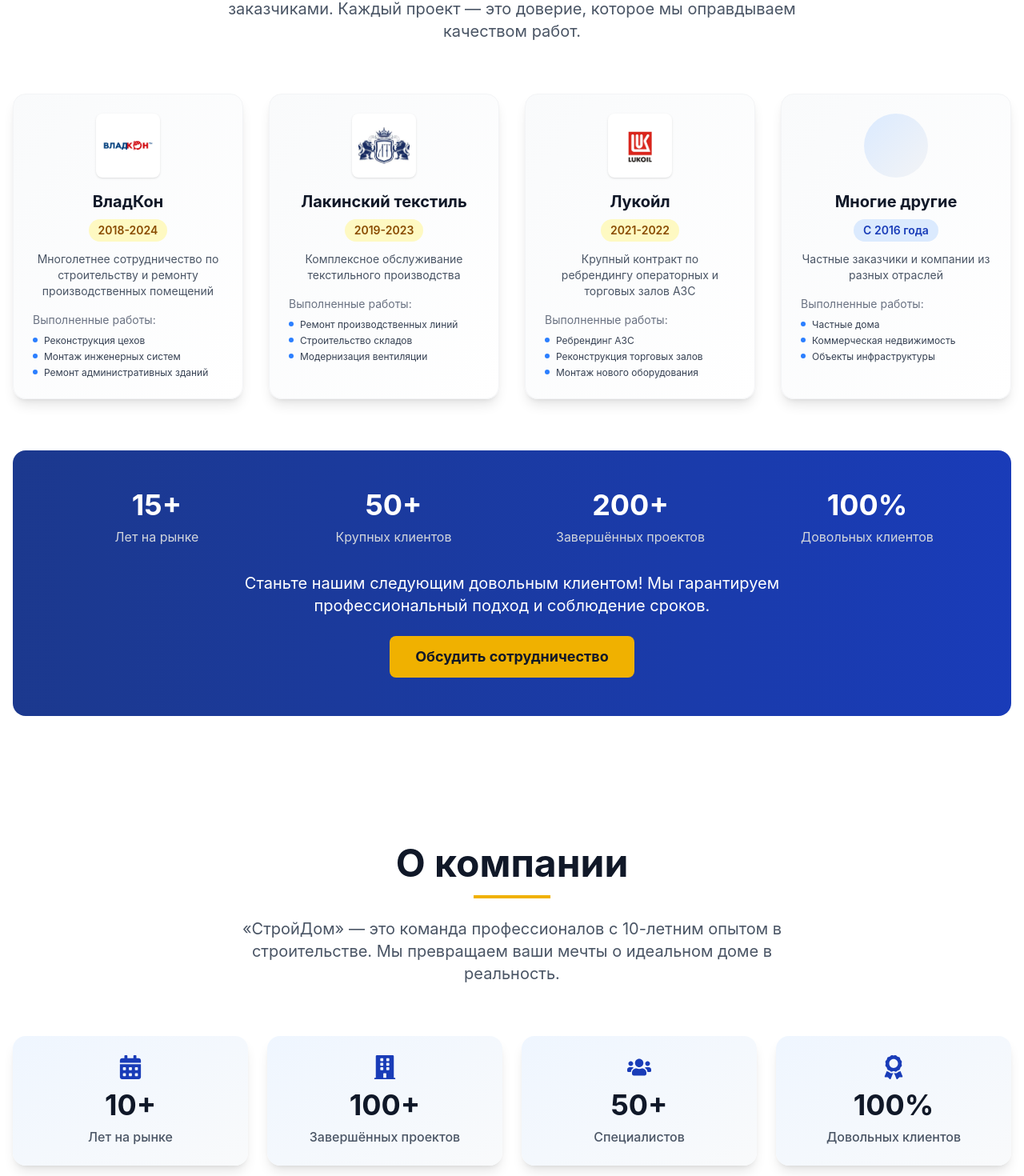
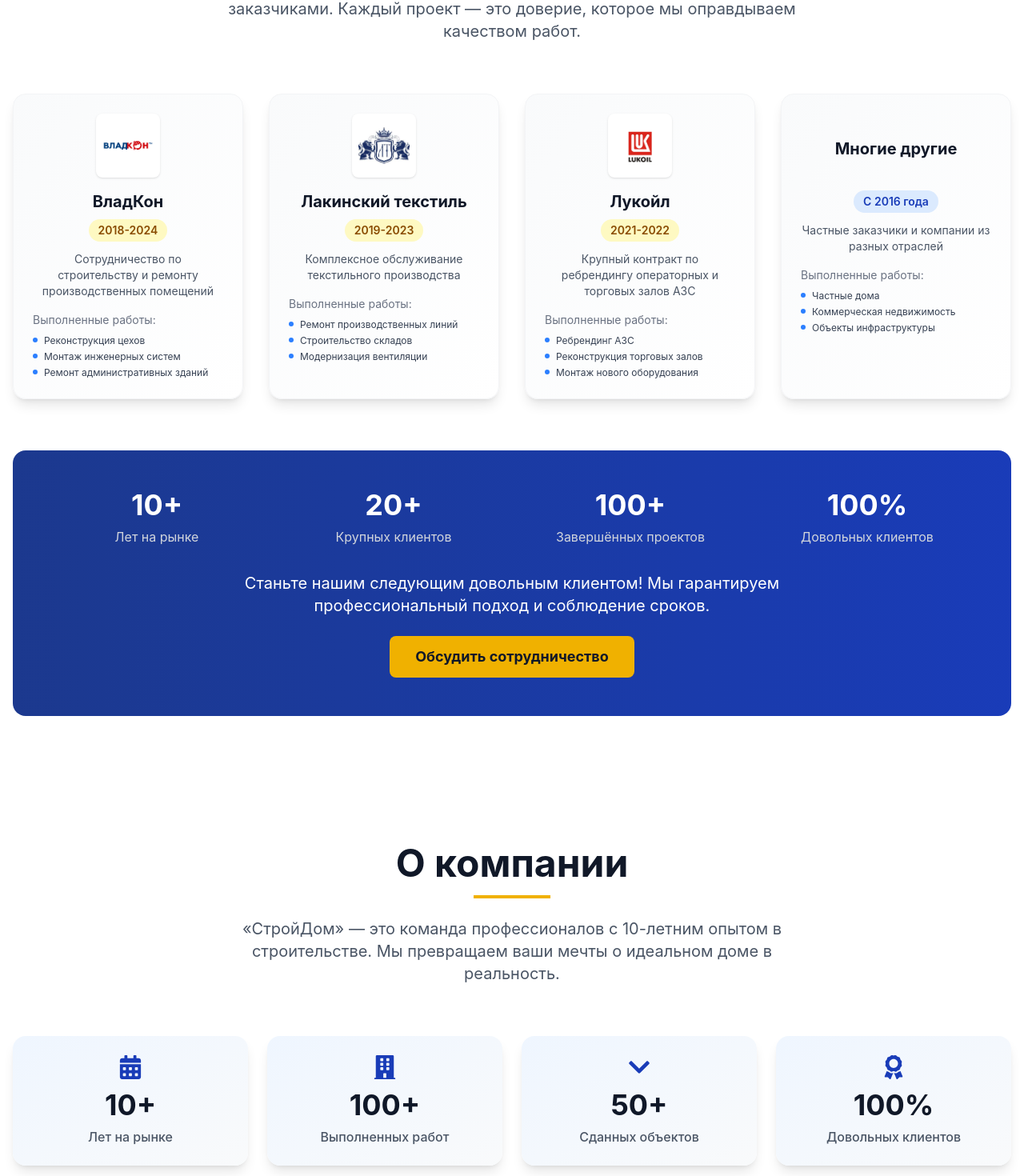
Before and after one commit to BogCsharp/stroy-partfolio, a React (Vite) app: page / in a window 1280 px wide. Shown: the part 4051-5521 px from the top of the page at 80% size. Built offline with nearby package versions, Linux system fonts and the light colour scheme.

Commit message:
New icon

```diff
--- a/index.html
+++ b/index.html
@@ -2,9 +2,8 @@
 <html lang="en">
   <head>
     <meta charset="UTF-8" />
-    <link rel="icon" type="image/svg+xml" href="/vite.svg" />
-    <meta name="viewport" content="width=device-width, initial-scale=1.0" />
-    <title>stroy-portfolio</title>
+<link rel="icon" type="image/png" href="/favicon.png" />    <meta name="viewport" content="width=device-width, initial-scale=1.0" />
+    <title>СтройДом</title>
   </head>
   <body>
     <div id="root"></div>
--- a/src/components/About.jsx
+++ b/src/components/About.jsx
@@ -19,8 +19,8 @@ const About = () => {
   // Статистика компании
   const stats = [
     { icon: <FaCalendarAlt />, value: '10+', label: 'Лет на рынке' },
-    { icon: <FaBuilding />, value: '100+', label: 'Завершённых проектов' },
-    { icon: <FaUsers />, value: '50+', label: 'Специалистов' },
+    { icon: <FaBuilding />, value: '100+', label: 'Выполненных работ' },
+    { icon: <FaChevronDown />, value: '50+', label: 'Сданных объектов ' },
     { icon: <FaAward />, value: '100%', label: 'Довольных клиентов' },
   ];
 
@@ -89,7 +89,7 @@ const About = () => {
           <div className="relative">
             <div className="relative rounded-2xl overflow-hidden shadow-2xl">
               <img
-                src="https://images.unsplash.com/photo-1545324418-cc1a3fa10c00?ixlib=rb-4.0.3&auto=format&fit=crop&w=2070&q=80"
+                src="/0.jpg"
                 alt="Наша команда на строительной площадке"
                 className="w-full h-auto"
               />
--- a/src/components/Clients.jsx
+++ b/src/components/Clients.jsx
@@ -5,7 +5,7 @@ const Clients = () => {
     {
       id: 1,
       name: 'ВладКон',
-      description: 'Многолетнее сотрудничество по строительству и ремонту производственных помещений',
+      description: 'Cотрудничество по строительству и ремонту производственных помещений',
       logo: '/logotip-vladkon.png',
       projects: ['Реконструкция цехов', 'Монтаж инженерных систем', 'Ремонт административных зданий'],
       years: '2018-2024',
@@ -57,8 +57,8 @@ const Clients = () => {
               key={client.id}
               className="bg-gradient-to-br from-gray-50 to-white rounded-2xl p-6 shadow-lg hover:shadow-xl transition-all duration-300 border border-gray-100 text-center"
             >
-              {/* Иконка/логотип */}
-              <div className="flex justify-center mb-4">
+              {/* Блок с логотипом/названием */}
+              <div className="flex justify-center mb-4 min-h-[80px] items-center">
                 {client.logo ? (
                   <div className="w-20 h-20 bg-white rounded-lg shadow-sm flex items-center justify-center p-2">
                     <img
@@ -68,15 +68,17 @@ const Clients = () => {
                     />
                   </div>
                 ) : (
-                  // Иконка для "Многие другие"
-                  <div className="w-20 h-20 bg-gradient-to-br from-blue-100 to-gray-100 rounded-full flex items-center justify-center">
-                    <div className="text-3xl"></div>
+                  <div>
+                    <div className="text-3xl text-gray-300 mb-2"></div>
+                    <h3 className="text-xl font-bold text-gray-900">{client.name}</h3>
                   </div>
                 )}
               </div>
 
-              {/* Название компании */}
-              <h3 className="text-xl font-bold text-gray-900 mb-2">{client.name}</h3>
+              {/* Название компании (только для клиентов с лого) */}
+              {client.logo && (
+                <h3 className="text-xl font-bold text-gray-900 mb-2">{client.name}</h3>
+              )}
 
               {/* Годы сотрудничества */}
               <div className={`inline-block ${client.id === 4 ? 'bg-blue-100 text-blue-800' : 'bg-yellow-100 text-yellow-800'} text-sm font-semibold px-3 py-1 rounded-full mb-3`}>
@@ -106,15 +108,15 @@ const Clients = () => {
         <div className="bg-gradient-to-r from-blue-900 to-blue-800 rounded-2xl p-8 md:p-12 text-white">
           <div className="grid grid-cols-2 md:grid-cols-4 gap-8 text-center mb-8">
             <div>
-              <div className="text-4xl font-bold mb-2">15+</div>
+              <div className="text-4xl font-bold mb-2">10+</div>
               <div className="text-gray-300">Лет на рынке</div>
             </div>
             <div>
-              <div className="text-4xl font-bold mb-2">50+</div>
+              <div className="text-4xl font-bold mb-2">20+</div>
               <div className="text-gray-300">Крупных клиентов</div>
             </div>
             <div>
-              <div className="text-4xl font-bold mb-2">200+</div>
+              <div className="text-4xl font-bold mb-2">100+</div>
               <div className="text-gray-300">Завершённых проектов</div>
             </div>
             <div>
```
Also changed, not shown: public/favicon.png (added).
